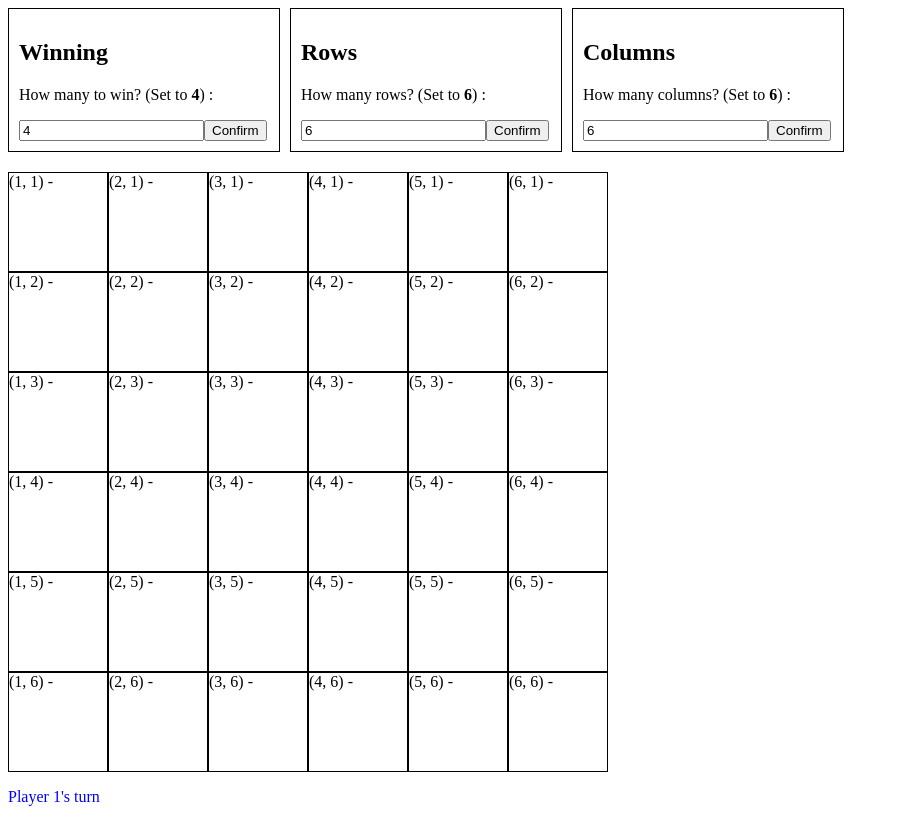
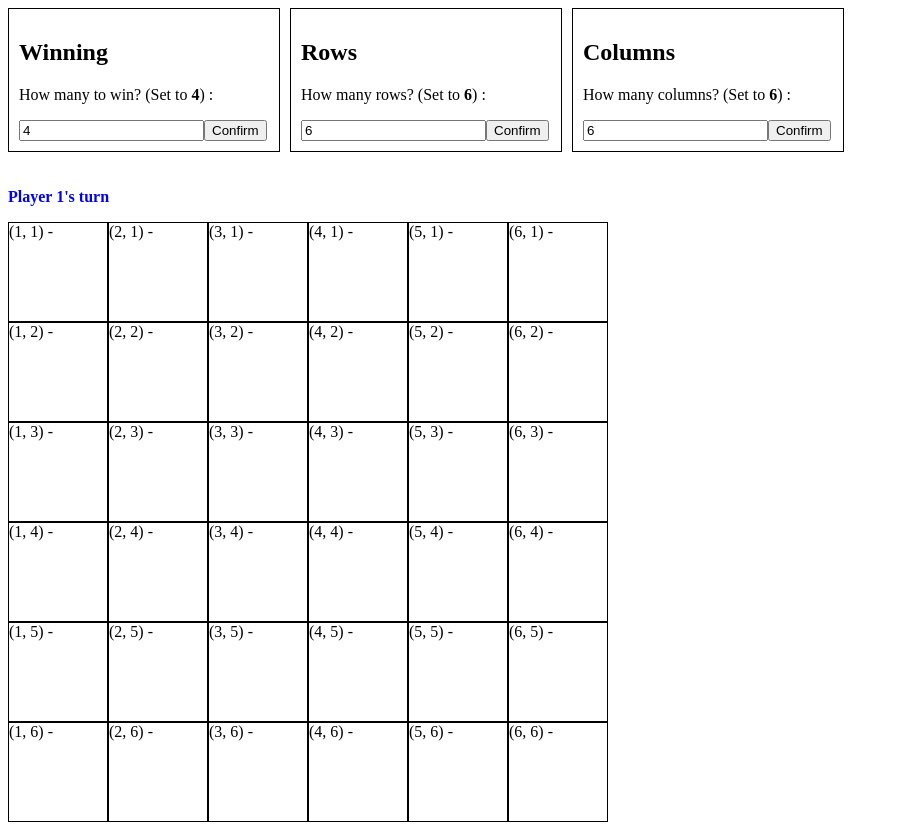
Before and after one commit to DamianDRuiz/connectany, a React (Vite) app: page / in a window 1280 px wide. Shown: the whole page, without its empty margins (0-899 px from the left). Built offline with nearby package versions, Linux system fonts and the light colour scheme.

Commit message:
Player turn more prominent

```diff
--- a/src/app/app.tsx
+++ b/src/app/app.tsx
@@ -109,14 +109,14 @@ export function App() {
         />
         <button onClick={handleCustomColumnsConfirmationClick}>Confirm</button>
       </div>
+      <p style={{ color: currentPlayer === 1 ? 'blue' : 'red' }}>
+        <strong>Player {currentPlayer}'s turn</strong>
+      </p>
       <GameGrid
         cells={cells}
         columnCount={customColumns}
         handleCellClick={handleCellClick}
       />
-      <p style={{ color: currentPlayer === 1 ? 'blue' : 'red' }}>
-        Player {currentPlayer}'s turn
-      </p>
     </>
   )
 }
```
